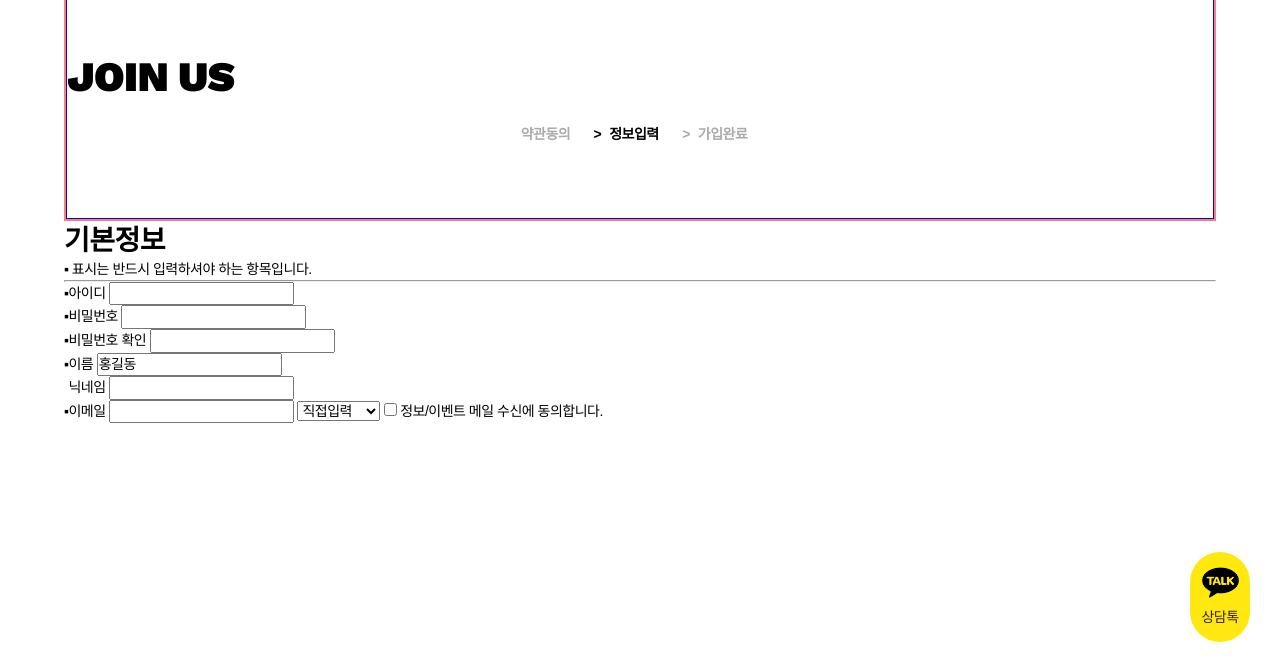
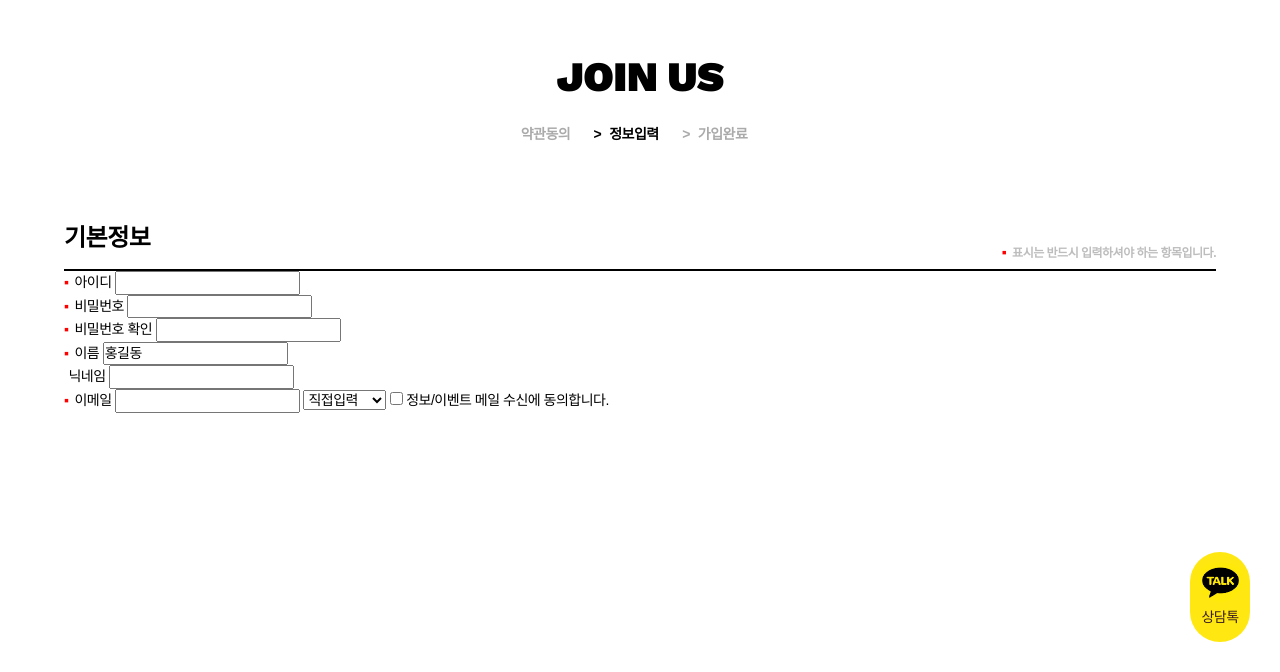
Before and after one commit to JeongYisoo/LUSH_proj, a plain HTML site: page constant-menu.html in a window 1280 px wide. Shown: the part 128-800 px from the top of the page. Drawn offline with nearby package versions, Linux system fonts and the light colour scheme.

Commit message:
Add files via upload

```diff
--- a/constant-menu.html
+++ b/constant-menu.html
@@ -181,7 +181,7 @@
 <!--내용-->
 <!--회원가입 상단 공통 내용-->
 <section class="joinRoot">
-    <div>
+    <div class="common_join">
         <p>JOIN US</p>
         <ul id="join_info">
             <li>약관동의</li>
@@ -192,9 +192,10 @@
 </section>
 <!--회원가입 정보입력-->
 <section id="joinInput">
-    <h2>기본정보</h2>
-    <p><span class="highlight">&squf;</span> 표시는 반드시 입력하셔야 하는 항목입니다.</p>
-    <hr>
+    <div id="join_hr">
+        <div class="basic_in">기본정보</div>
+        <div class="notice_in"><span class="highlight">&squf;</span>표시는 반드시 입력하셔야 하는 항목입니다.</div>
+    </div>
     <form>
         <label><span class="highlight">&squf;</span>아이디 <input type="text"></label><br>
         <label><span class="highlight">&squf;</span>비밀번호 <input type="password"></label><br>
--- a/style.css
+++ b/style.css
@@ -66,17 +66,12 @@ li{
 .column{
     margin: 0 auto;
     justify-content: center;
-    float: left;
-    width: 7%;
     margin-top: 22px;
     color: #ddd;
     text-align: center;
 }
 .container-sub2 .column-wrap{
     width: 50%;
-}
-.container-sub2 .column{
-    width: 20%;
 }
 .column a{
     display: block;
@@ -86,7 +81,6 @@ li{
     letter-spacing: -1px;
     word-spacing: -2px;
     padding: 11px 0px;
-    width: 93px;
 }
 .column a:hover{
     color: white;
@@ -329,7 +323,6 @@ button{
 .joinRoot{
     width: 90%;
     height: 250px;
-    border: 2px solid salmon;
     margin: 0 auto;
     margin-top: 99px;
     display: table;
@@ -337,13 +330,11 @@ button{
 .joinRoot div{
     display: table-cell;
     vertical-align: middle;
-    border: 1px solid blue;
 }
-.joinRoot div p{
+.common_join p{
     font-family: 'Work Sans', sans-serif;
     font-size: 42px;
     text-align: center;
-    font-variant: small-caps;
 }
 #join_info{
     margin-top: 18px;
@@ -363,6 +354,10 @@ button{
     color: #aaa;
 }
 /*회원가입 - 정보입력*/
+.highlight{
+    color: red;
+    padding-right: 6px;
+}
 #joinInput{
     width: 90%;
     margin: 0 auto;
@@ -372,10 +367,19 @@ button{
     font-size: 28px;
     font-family: "맑은 고딕";
 }
-
-.join_hr{
+#join_hr{
     border-bottom: 2px solid black;
+    height: 50px;
 }
-.join_hr h2,p{
-    display: inline-block;
+#join_hr .basic_in{
+    font-size: 24px;
+    font-weight: 900;
+    float: left;
 }
+#join_hr .notice_in{
+    float: right;
+    margin-top: 22px;
+    font-size: 12px;
+    font-weight: 600;
+    color: #BDBDBD;
+}
```
